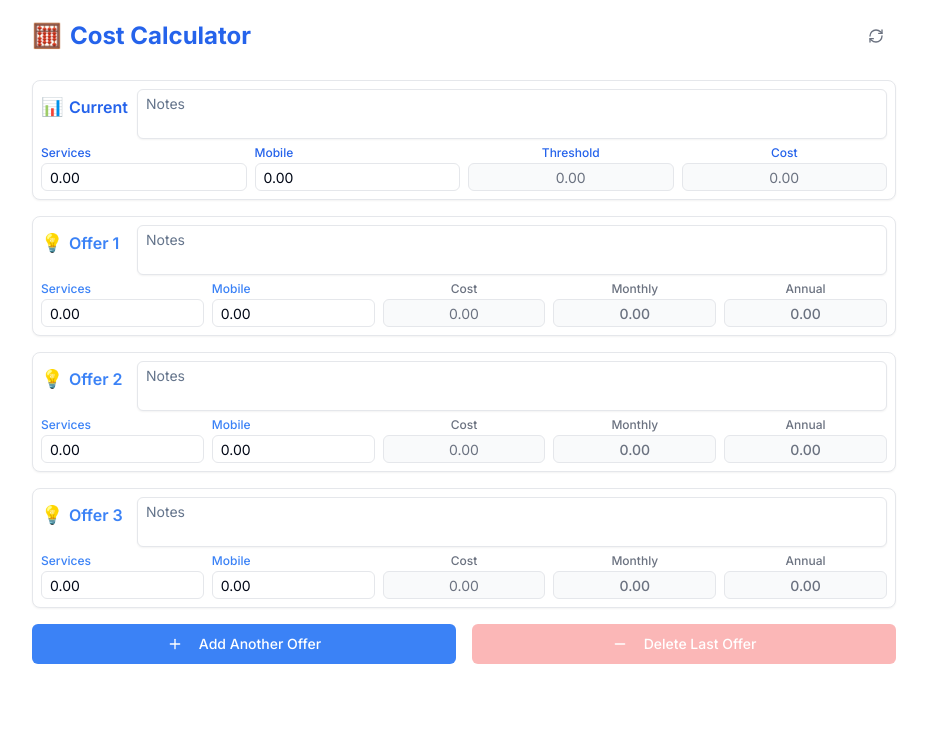
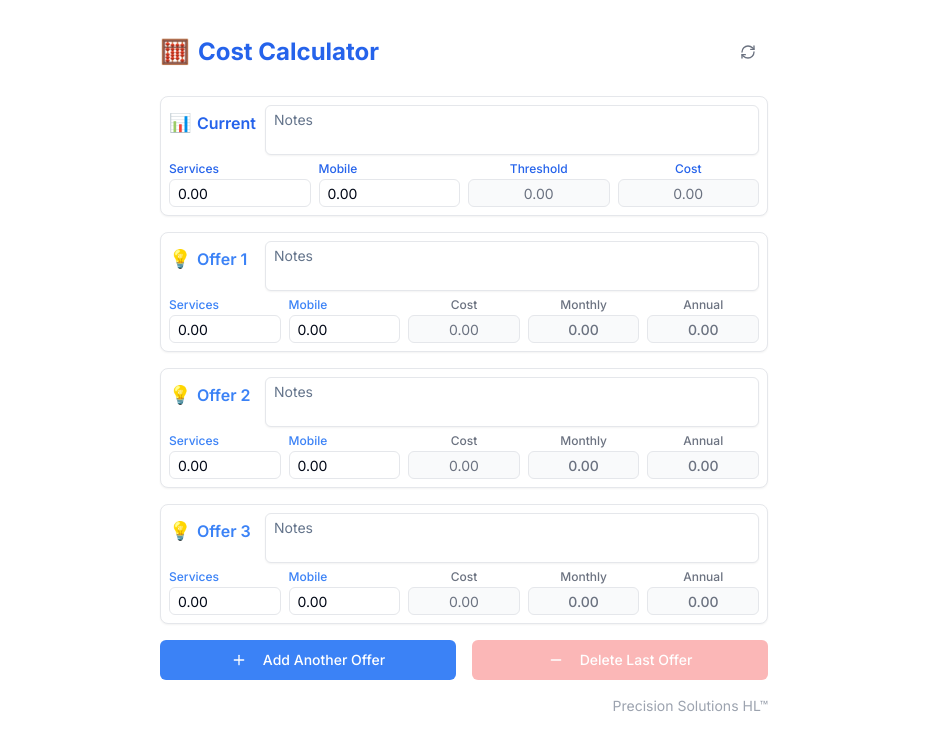
Before and after one commit to hectorligsay/TelecomCostCalculator, a Next.js app: page / in a window 1280 px wide. Shown: the top 750 px of the page, without its empty margins (176-1103 px from the left). Built offline with nearby package versions, Linux system fonts and the light colour scheme.

Commit message:
Fixed lightbulb icon bc I forgot to save it. Anchored watermark closer to the delete last offer button.

```diff
--- a/src/app/page.tsx
+++ b/src/app/page.tsx
@@ -1,5 +1,9 @@
 import HomePage from "@/components/home/home-page"
 
 export default function Home() {
-  return <HomePage />
+  return (
+    <main className="min-h-screen p-4 max-w-2xl mx-auto relative">
+      <HomePage />
+    </main>
+  );
 }
--- a/src/components/home/home-page.tsx
+++ b/src/components/home/home-page.tsx
@@ -90,6 +90,9 @@
           Delete Last Offer
         </Button>
       </div>
+      <div className="text-right text-gray-400 text-sm mt-2">
+        Precision Solutions HL™
+      </div>
     </main>
   )
 }
--- /dev/null
+++ b/src/components/icons/LightbulbIcon.tsx
@@ -0,0 +1,16 @@
+'use client'
+
+import * as React from "react"
+
+export function LightbulbIcon(props: React.SVGProps<SVGSVGElement>) {
+  return (
+    <svg
+      xmlns="http://www.w3.org/2000/svg"
+      viewBox="0 0 24 24"
+      fill="currentColor"
+      {...props}
+    >
+      <path d="M12 2.25a.75.75 0 01.75.75v2.25a.75.75 0 01-1.5 0V3a.75.75 0 01.75-.75zM7.5 12a4.5 4.5 0 119 0 4.5 4.5 0 01-9 0zM18.894 6.166a.75.75 0 00-1.06-1.06l-1.591 1.59a.75.75 0 101.06 1.061l1.591-1.59zM21.75 12a.75.75 0 01-.75.75h-2.25a.75.75 0 010-1.5H21a.75.75 0 01.75.75zM17.834 18.894a.75.75 0 001.06-1.06l-1.59-1.591a.75.75 0 10-1.061 1.06l1.59 1.591zM12 18a.75.75 0 01.75.75V21a.75.75 0 01-1.5 0v-2.25A.75.75 0 0112 18zM7.758 17.303a.75.75 0 00-1.061-1.06l-1.591 1.59a.75.75 0 001.06 1.061l1.591-1.59zM6 12a.75.75 0 01-.75.75H3a.75.75 0 010-1.5h2.25A.75.75 0 016 12zM6.697 7.757a.75.75 0 001.06-1.06l-1.59-1.591a.75.75 0 00-1.061 1.06l1.59 1.591z" />
+    </svg>
+  )
+}
```
